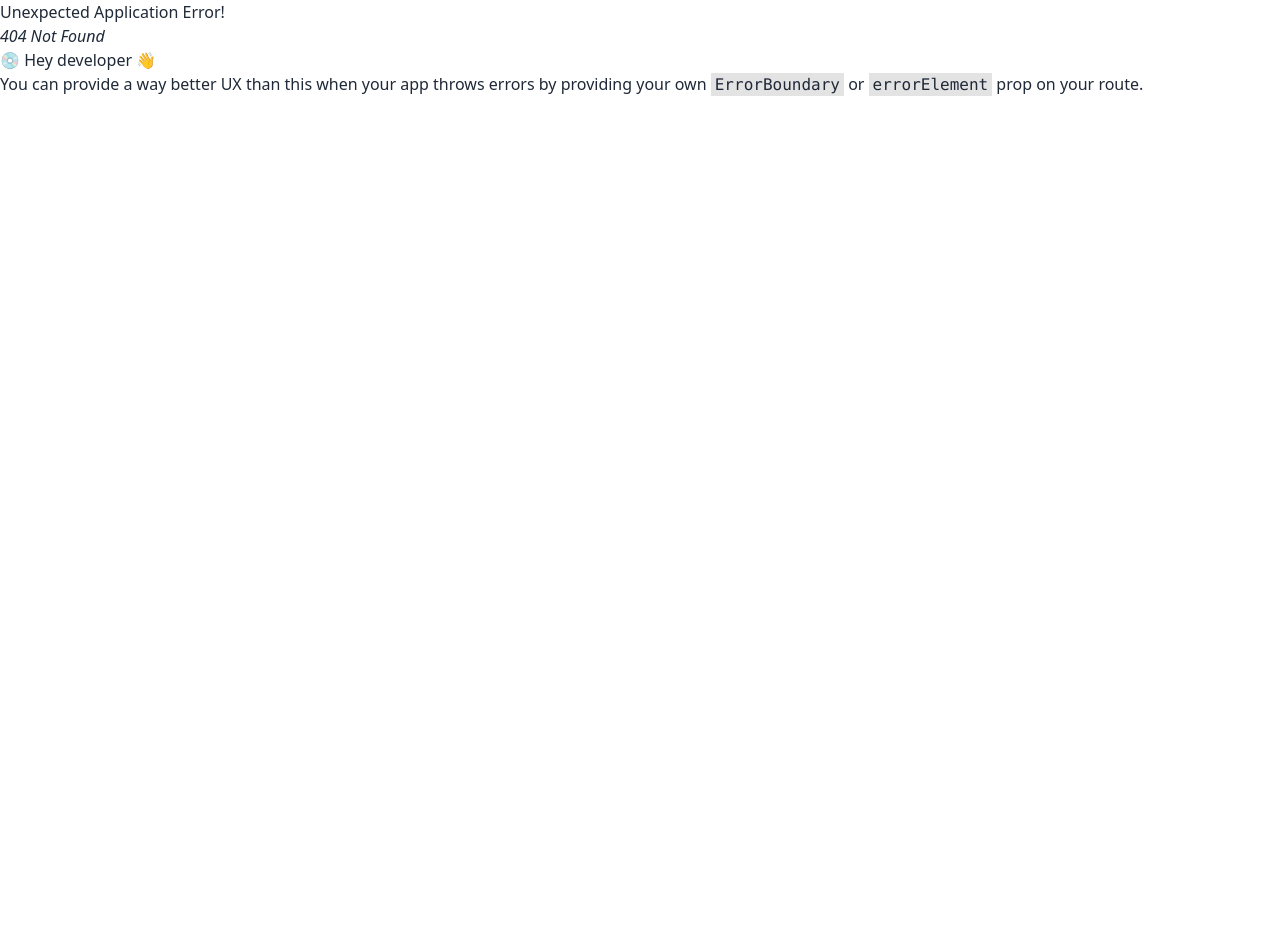
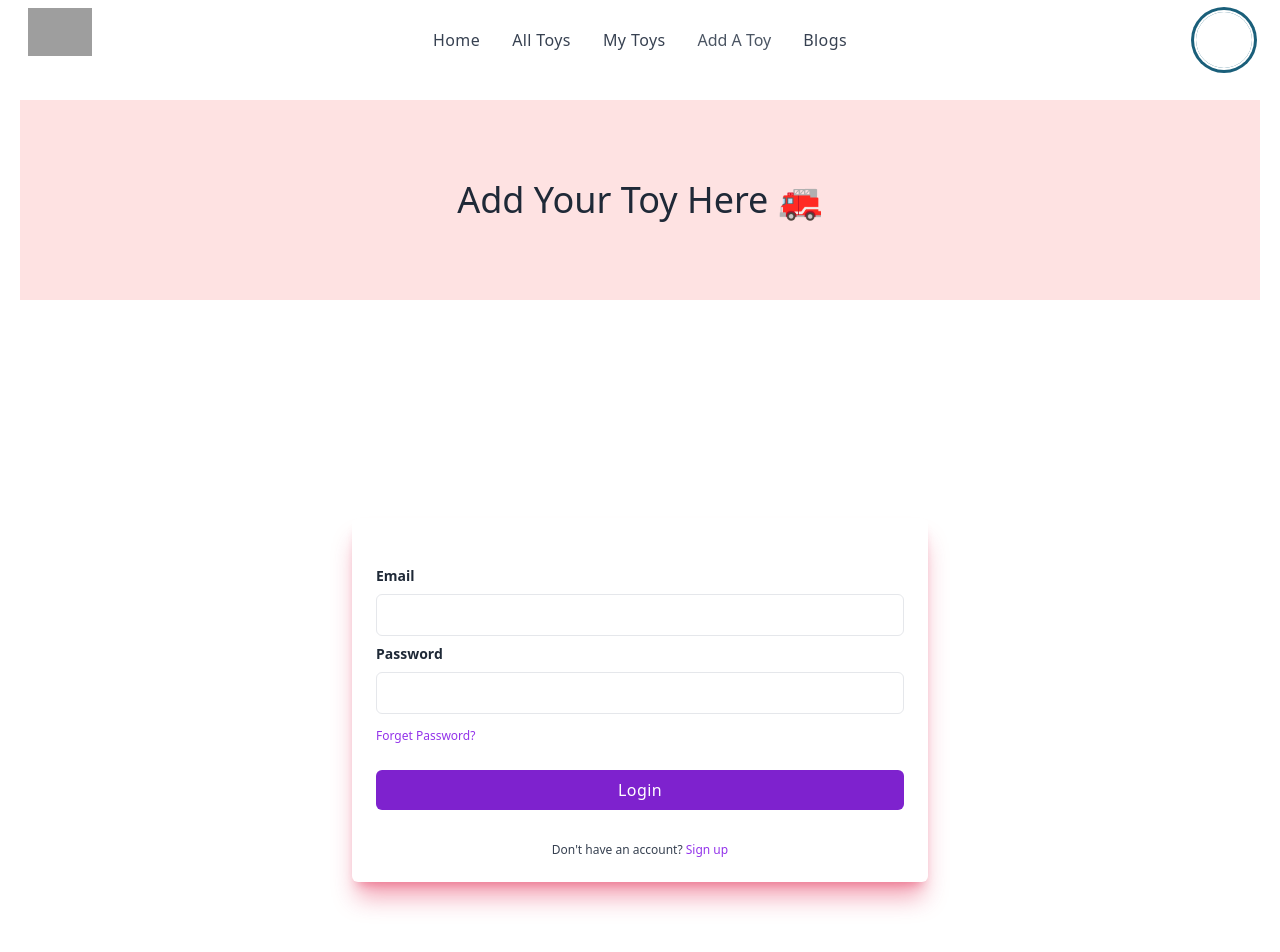
Before and after one commit to nahid-dev/toy-project-client, a React (Vite) app: page /addAToy in a window 1280 px wide. Before the commit this address had no page. Shown: the top 952 px of the page. Before the commit the page ends 800 px from the top, so only its background shows below. Built offline with nearby package versions, Linux system fonts and the light colour scheme; grey boxes are pictures that could not be loaded.

Commit message:
add toy running

```diff
--- a/src/Pages/Home/AddToy/AddToy.jsx
+++ b/src/Pages/Home/AddToy/AddToy.jsx
@@ -1,7 +1,67 @@
 import React from "react";
 
 const AddToy = () => {
-  return <div>Hello Toys</div>;
+  return (
+    <div className="main-container">
+      <div className="text-center bg-red-100 py-20 mt-5">
+        <h3 className="font-light md:text-4xl text-3xl">
+          Add Your Toy Here 🚒
+        </h3>
+      </div>
+
+      <div>
+        <div className="relative flex flex-col justify-center min-h-screen overflow-hidden">
+          <div className="w-full p-6 m-auto bg-white rounded-md shadow-xl shadow-rose-600/40 lg:max-w-xl">
+            <form className="mt-6">
+              <div className="mb-2">
+                <label
+                  for="email"
+                  className="block text-sm font-semibold text-gray-800"
+                >
+                  Email
+                </label>
+                <input
+                  type="email"
+                  className="block w-full px-4 py-2 mt-2 text-purple-700 bg-white border rounded-md focus:border-purple-400 focus:ring-purple-300 focus:outline-none focus:ring focus:ring-opacity-40"
+                />
+              </div>
+              <div className="mb-2">
+                <label
+                  for="password"
+                  className="block text-sm font-semibold text-gray-800"
+                >
+                  Password
+                </label>
+                <input
+                  type="password"
+                  className="block w-full px-4 py-2 mt-2 text-purple-700 bg-white border rounded-md focus:border-purple-400 focus:ring-purple-300 focus:outline-none focus:ring focus:ring-opacity-40"
+                />
+              </div>
+              <a href="#" className="text-xs text-purple-600 hover:underline">
+                Forget Password?
+              </a>
+              <div className="mt-6">
+                <button className="w-full px-4 py-2 tracking-wide text-white transition-colors duration-200 transform bg-purple-700 rounded-md hover:bg-purple-600 focus:outline-none focus:bg-purple-600">
+                  Login
+                </button>
+              </div>
+            </form>
+
+            <p className="mt-8 text-xs font-light text-center text-gray-700">
+              {" "}
+              Don't have an account?{" "}
+              <a
+                href="#"
+                className="font-medium text-purple-600 hover:underline"
+              >
+                Sign up
+              </a>
+            </p>
+          </div>
+        </div>
+      </div>
+    </div>
+  );
 };
 
 export default AddToy;
--- a/src/Routes/Routes.jsx
+++ b/src/Routes/Routes.jsx
@@ -13,7 +13,7 @@
         element: <Home></Home>,
       },
       {
-        path: "addToys",
+        path: "/addAToy",
         element: <AddToy></AddToy>,
       },
     ],
```
